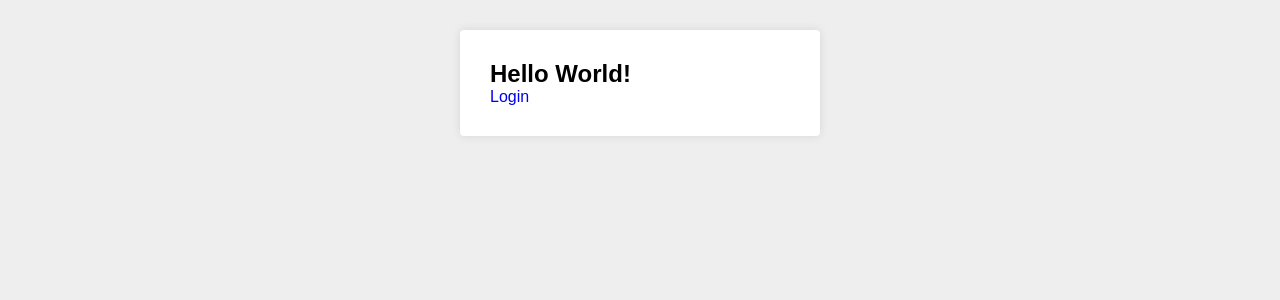
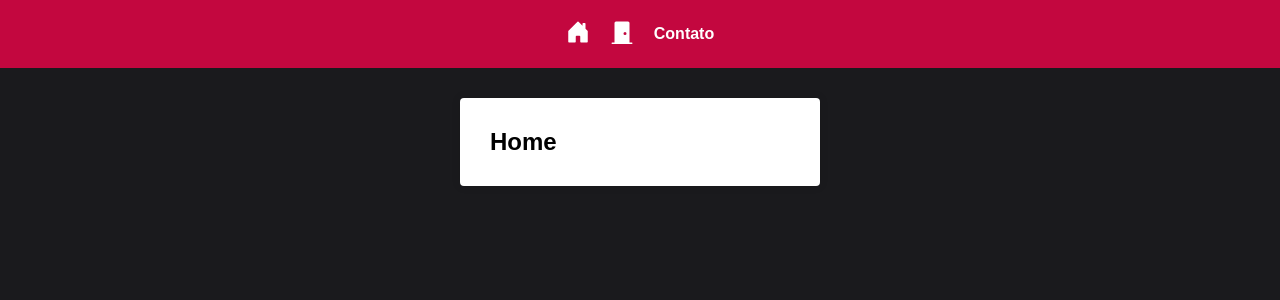
Before and after one commit to lukinhas563/protejoreact-CURSOJS, a React (Vite) app: page / in a window 1280 px wide. Shown: the top 300 px of the page. Built offline with nearby package versions, Linux system fonts and the light colour scheme.

Commit message:
Atualização de rotas

```diff
--- a/package.json
+++ b/package.json
@@ -12,6 +12,7 @@
   "dependencies": {
     "react": "^18.2.0",
     "react-dom": "^18.2.0",
+    "react-icons": "^4.12.0",
     "react-router-dom": "^6.21.0",
     "styled-components": "^6.1.1"
   },
--- a/src/App.jsx
+++ b/src/App.jsx
@@ -1,20 +1,18 @@
-import { Link } from "react-router-dom"
+import { Outlet } from "react-router-dom"
 
 import GlobalStyled from "./styles/GlobalStyled"
-import { Container } from "./styles/GlobalStyled"
+import Header from './components/Header/index'
+
 
 function App() {
 
   return (
-    <Container>
+    <>
       <GlobalStyled />
-      <h1>Hello World!</h1>
-      <ul>
-        <li>
-          <Link to={'/login'}>Login</Link>
-        </li>
-      </ul>
-    </Container>
+      <Header />
+      <Outlet />
+    </>
+
   )
 }
 
--- /dev/null
+++ b/src/components/Header/index.jsx
@@ -0,0 +1,17 @@
+import { BsFillHouseDoorFill, BsDoorClosedFill } from "react-icons/bs";
+
+import { Link } from "react-router-dom"
+import { Nav } from "./styled";
+
+export default function Header() {
+
+    return (
+
+        <Nav>
+            <Link to={'/'}><BsFillHouseDoorFill size={24} /></Link>
+            <Link to={'/login'}><BsDoorClosedFill size={24} /></Link>
+            <Link to={'/contato'}>Contato</Link>
+        </Nav>
+
+    )
+}
--- /dev/null
+++ b/src/components/Header/styled.jsx
@@ -0,0 +1,16 @@
+import styled from "styled-components";
+import { primaryColor } from '../../config/colors'
+
+export const Nav = styled.nav`
+background-color: ${primaryColor};
+padding: 20px;
+display: flex;
+align-items: center;
+justify-content: center;
+
+a {
+    color: #fff;
+    margin: 0 10px 0;
+    font-weight: bold;
+}
+`
--- /dev/null
+++ b/src/config/colors.jsx
@@ -0,0 +1,7 @@
+export const primaryColor = '#C3073F'
+export const primaryDarkColor = '#1A1A1D'
+
+export const successColor = '#0197F6'
+export const infoColor = '#0197F6'
+export const errorColor = '#F2AF29'
+export const warningColor = '#F2AF29'
--- /dev/null
+++ b/src/pages/Contact/index.jsx
@@ -0,0 +1,12 @@
+import GlobalStyled from "../../styles/GlobalStyled"
+import { Container } from "../../styles/GlobalStyled"
+
+export default function Contato() {
+
+    return (
+        <Container>
+            <GlobalStyled />
+            <h1>Página Contatos</h1>
+        </Container>
+    )
+}
--- /dev/null
+++ b/src/pages/Home/index.jsx
@@ -0,0 +1,12 @@
+import GlobalStyled from "../../styles/GlobalStyled"
+import { Container } from "../../styles/GlobalStyled"
+
+export default function Home() {
+
+    return (
+        <Container>
+            <GlobalStyled />
+            <h1>Home</h1>
+        </Container>
+    )
+}
--- a/src/pages/Login/index.jsx
+++ b/src/pages/Login/index.jsx
@@ -15,6 +15,7 @@ export default function Login() {
             <Paragrafo>Lorem ipsum dolor sit amet consectetur adipisicing elit. Illum molestias id
                 fuga eos a alias ex? Non, eligendi impedit libero architecto est blanditiis!
                 Placeat modi officiis maxime facilis quas dolor?</Paragrafo>
+            <button type="button">Enviar</button>
         </Container>
     )
 }
--- a/src/styles/GlobalStyled.jsx
+++ b/src/styles/GlobalStyled.jsx
@@ -1,4 +1,5 @@
 import styled, { createGlobalStyle } from 'styled-components'
+import { primaryColor, primaryDarkColor } from '../config/colors'
 
 export default createGlobalStyle`
 * {
@@ -10,7 +11,7 @@ export default createGlobalStyle`
 
 body {
     font-family: sans-serif;
-    background-color: #eee;
+    background-color: ${primaryDarkColor};
 }
 
 html, body, #root {
@@ -19,10 +20,17 @@ html, body, #root {
 
 button {
     cursor: pointer;
+    background-color: ${primaryColor};
+    border: none;
+    color: #fff;
+    padding: 10px 20px;
+    border-radius: 4px;
+    font-weight: 700;
 }
 
 a {
     text-decoration: none;
+    color: ${primaryColor};
 }
 
 ul {
```
Also changed, not shown: src/main.jsx (+20 -5 lines), 1 other file (tests, documents, lock files or other folders).
